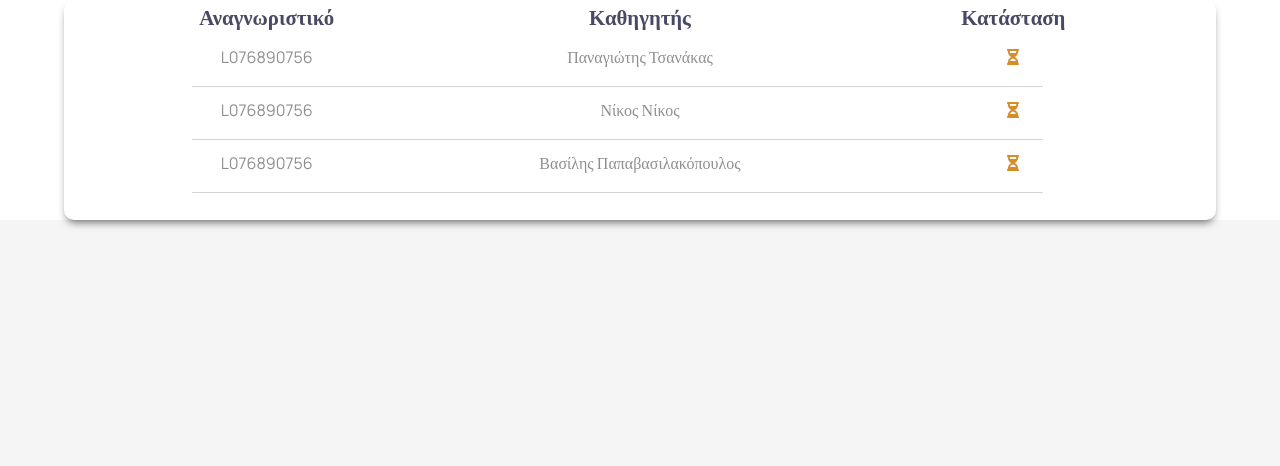
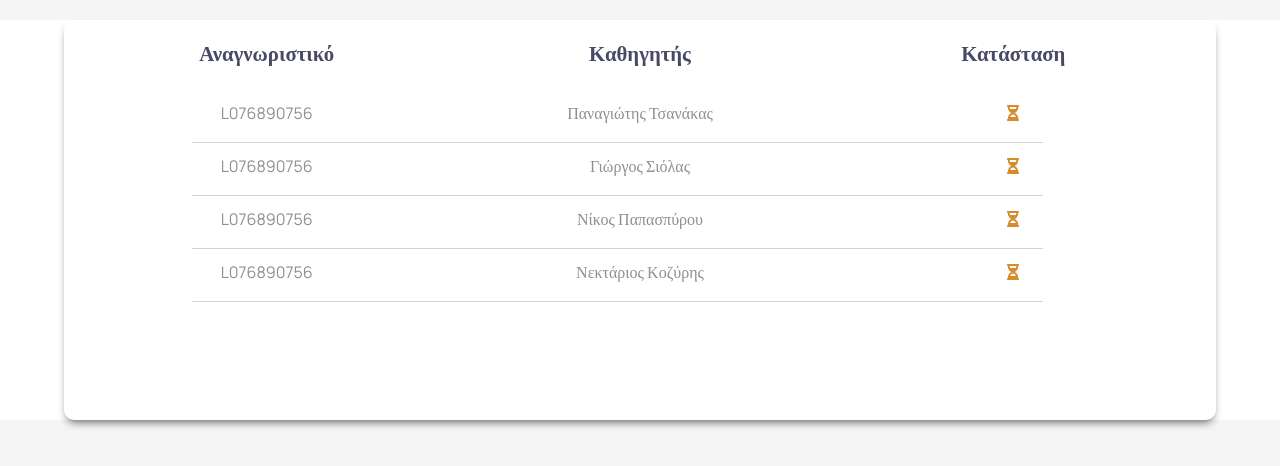
Before and after one commit to ktrip96/NTUA_thesis, a Next.js app in the folder theseus/: page /components/ApplicationBox in a window 1280 px wide. Shown: the top 466 px of the page. Built offline with nearby package versions, Linux system fonts and the light colour scheme.

Commit message:
Application List, High Lvl component

```diff
--- a/theseus/pages/components/ApplicationBox.js
+++ b/theseus/pages/components/ApplicationBox.js
@@ -1,5 +1,5 @@
-import Application from './Application'
 import styles from './ApplicationBox.module.css'
+import ApplicationList from './ApplicationList'
 
 function ApplicationBox() {
   return (
@@ -9,9 +9,7 @@ function ApplicationBox() {
         <h1 className={styles.title}>Καθηγητής</h1>
         <h1 className={styles.title}>Κατάσταση</h1>
       </div>
-      <Application name='Παναγιώτης Τσανάκας' />
-      <Application name='Νίκος Νίκος' />
-      <Application name='Βασίλης  Παπαβασιλακόπουλος' />
+      <ApplicationList />
     </div>
   )
 }
--- a/theseus/pages/components/ApplicationBox.module.css
+++ b/theseus/pages/components/ApplicationBox.module.css
@@ -4,15 +4,17 @@
   max-width: 1300px;
   background-color: white;
   margin: auto;
-  padding: 0rem 1rem 1rem 1rem;
+  margin-top: 20px;
+  padding: 1rem 1rem 1rem 1rem;
   border-radius: 10px;
   -webkit-box-shadow: 0px 5px 8px -3px rgba(0, 0, 0, 0.6);
   box-shadow: 0px 5px 8px -3px rgba(0, 0, 0, 0.6);
+  min-height: 50vh;
 }
 
 .header {
   display: flex;
-  margin-bottom: 10px;
+  margin-bottom: 30px;
   color: #484964;
 }
 
--- /dev/null
+++ b/theseus/pages/components/ApplicationList.js
@@ -0,0 +1,36 @@
+import Application from './Application'
+
+const DEVELOPING_DATA = [
+  {
+    name: 'Παναγιώτης Τσανάκας',
+    id: 'LO4219837',
+    status: 'pending',
+  },
+  {
+    name: 'Γιώργος Σιόλας',
+    id: 'LO4219837',
+    status: 'pending',
+  },
+  {
+    name: 'Νίκος Παπασπύρου',
+    id: 'LO4219837',
+    status: 'pending',
+  },
+  {
+    name: 'Νεκτάριος Κοζύρης',
+    id: 'LO4219837',
+    status: 'pending',
+  },
+]
+
+function ApplicationList() {
+  return (
+    <div>
+      {DEVELOPING_DATA.map((item, i) => (
+        <Application name={item.name} key={i} />
+      ))}
+    </div>
+  )
+}
+
+export default ApplicationList
--- a/theseus/pages/components/MobileStudentMenu.js
+++ b/theseus/pages/components/MobileStudentMenu.js
@@ -1,9 +1,6 @@
 import styles from './MobileStudentMenu.module.css'
-import { useState } from 'react'
 
-function MobileStudentMenu() {
-  const [isActive, setIsActive] = useState(1)
-
+function MobileStudentMenu({ isActive, setIsActive }) {
   return (
     <div className={styles.menu_ctn}>
       <div onClick={() => setIsActive(1)}>
```
Also changed, not shown: theseus/pages/student/index.js (+12 -3 lines).
